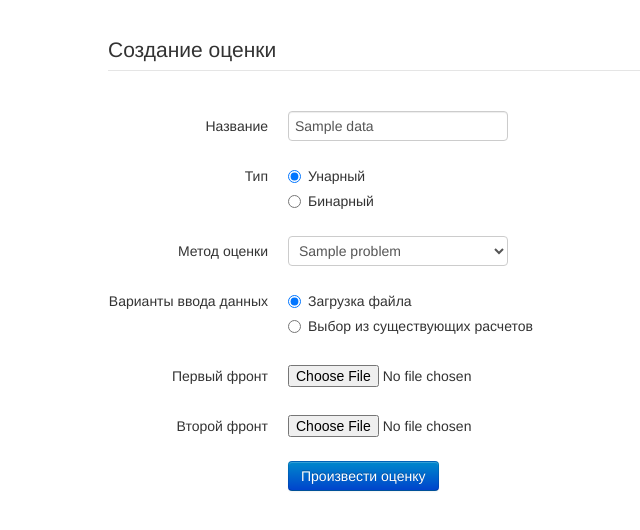
After one commit to ziontab/pareto, a Django app: template templates/estimation_create.html in a window 1280 px wide. The commit adds this page. Shown: the top 530 px of the page, without its empty margins (247-887 px from the left). Run offline with Django 3.2, Linux system fonts and the light colour scheme; the template is opened without the code that fills it: most values are stand-ins (such as "Sample title", 1, 10 or a date in 2020).

Commit message:
estimation templates ready

```diff
--- /dev/null
+++ b/templates/estimation_create.html
@@ -0,0 +1,135 @@
+{% extends "base.html" %}
+
+{% block content %}
+<div class="center span6">
+    <form enctype="multipart/form-data" method="POST" class="form-horizontal" action="">
+        {% csrf_token %}
+        {% for error in errors.values %}
+            <div class="alert alert-error">
+                {{ error }}
+            </div>
+        {% endfor %}
+        <fieldset>
+            <legend>Создание оценки</legend>
+            <div class="control-group {% if errors.name %}error{% endif %}">
+                <label class="control-label" for="Name">Название</label>
+                <div class="controls">
+                    <input type="text" name="name" id="Name" placeholder="Название" value="{{ data.name }}">
+                </div>
+            </div>
+            <div class="control-group">
+                <label class="control-label" for="type">Тип</label>
+                <div class="controls">
+                    <label class="radio">
+                        <input type="radio" name="type" value="1" {% if data.type == 1 %}selected{% endif %}>
+                        Унарный
+                    </label>
+                    <label class="radio">
+                        <input type="radio" name="type" value="2" {% if data.type == 2 %}selected{% endif %}>
+                        Бинарный
+                    </label>
+                </div>
+            </div>
+            <div class="control-group {% if errors.problem %}error{% endif %}">
+                <label class="control-label" for="Problem">Метод оценки</label>
+                <div class="controls">
+                    <select name="problem">
+                        {% for problem in data.problems %}
+                            <option class="{% if problem.is_binary %}binary{% else %}unary{% endif %}" value="{{ problem.id }}">{{ problem.name }}</option>
+                        {% endfor %}
+                    </select>
+                </div>
+            </div>
+            <div class="control-group">
+                <label class="control-label" for="input_type">Варианты ввода данных</label>
+                <div class="controls">
+                    <label class="radio">
+                        <input type="radio" name="input_type" value="1" {% if data.input_type == 1 %}selected{% endif %}>
+                        Загрузка файла
+                    </label>
+                    <label class="radio">
+                        <input type="radio" name="input_type" value="2" {% if data.input_type == 2 %}selected{% endif %}>
+                        Выбор из существующих расчетов
+                    </label>
+                </div>
+            </div>
+            <div id="calc_select_1" class="control-group {% if errors.calc_1 %}error{% endif %}">
+                <label class="control-label" for="Calculation1">Расчет 1</label>
+                <div class="controls">
+                    <select name="calc_1">
+                        {% for calculation in data.calculations %}
+                            <option value="{{ calculation.id }}">{{ calculation.name }}</option>
+                        {% endfor %}
+                    </select>
+                </div>
+            </div>
+            <div id="calc_select_2" class="control-group {% if errors.calc_2 %}error{% endif %}">
+                <label class="control-label" for="Calculation2">Расчет 2</label>
+                <div class="controls">
+                    <select name="calc_2">
+                        {% for calculation in data.calculations %}
+                            <option value="{{ calculation.id }}">{{ calculation.name }}</option>
+                        {% endfor %}
+                    </select>
+                </div>
+            </div>
+            <div id="calc_upload_1" class="control-group {% if errors.input_data1 %}error{% endif %}">
+                <label class="control-label" for="inputData1">Первый фронт</label>
+                <div class="controls">
+                    <input type="file" name="input_data1" id="input_data1">
+                </div>
+            </div>
+            <div id="calc_upload_2" class="control-group {% if errors.input_data2 %}error{% endif %}">
+                <label class="control-label" for="inputData2">Второй фронт</label>
+                <div class="controls">
+                    <input type="file" name="input_data2" id="input_data2">
+                </div>
+            </div>
+            <div class="control-group">
+                <div class="controls">
+                    <button type="submit" class="btn btn-primary">Произвести оценку</button>
+                </div>
+            </div>
+        </fieldset>
+    </form>
+</div>
+<script>
+    var $binary = 0,
+        $unary  = 0;
+    $(document).ready(function() {
+        if (($binary == 0) && ($unary == 0)) {
+            $binary = $("option.binary");
+            $unary  = $("option.unary");
+        }
+        $("input[name='type']").on("change", function() {
+
+            if($("input[name='type']:checked").val() == 1) {
+                $("option.binary").remove();
+                $("option.unary").remove();
+                $("select[name='problem']").append($unary);
+            }
+            else {
+                $("option.binary").remove();
+                $("option.unary").remove();
+                $("select[name='problem']").append($binary);
+            }
+        });
+
+        $("input[name='input_type']").on("change", function() {
+            if($("input[name='input_type']:checked").val() == 1) {
+                $('#calc_select_1').hide();
+                $('#calc_select_2').hide();
+                $('#calc_upload_1').show();
+                $('#calc_upload_2').show();
+            }
+            else {
+                $('#calc_select_1').show();
+                $('#calc_select_2').show();
+                $('#calc_upload_1').hide();
+                $('#calc_upload_2').hide();
+            }
+        });
+        $("input[value='1']").trigger('click');
+    });
+</script>
+{% endblock %}
```
Also changed, not shown: templates/estimation.html (+50 -1 lines).
